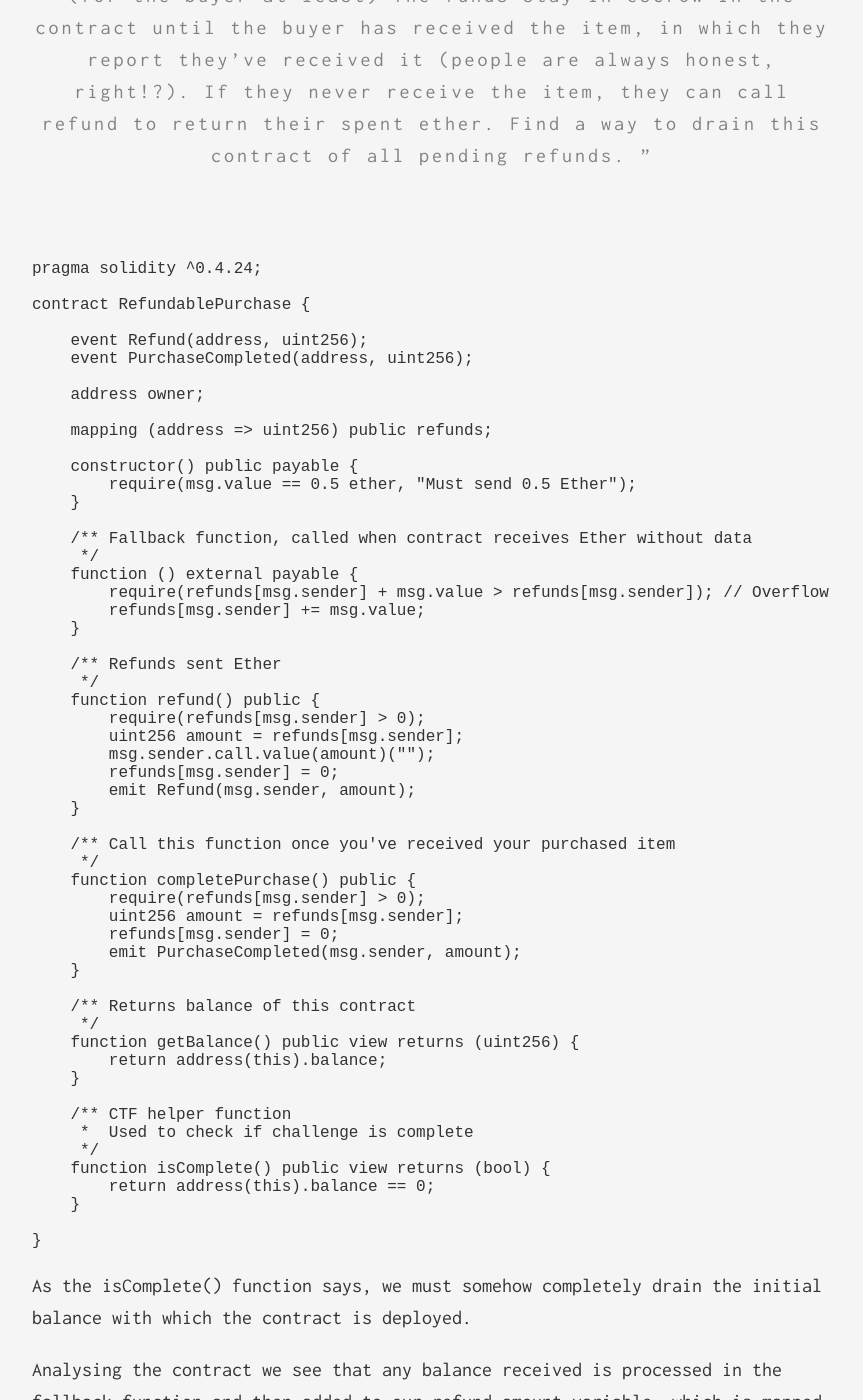
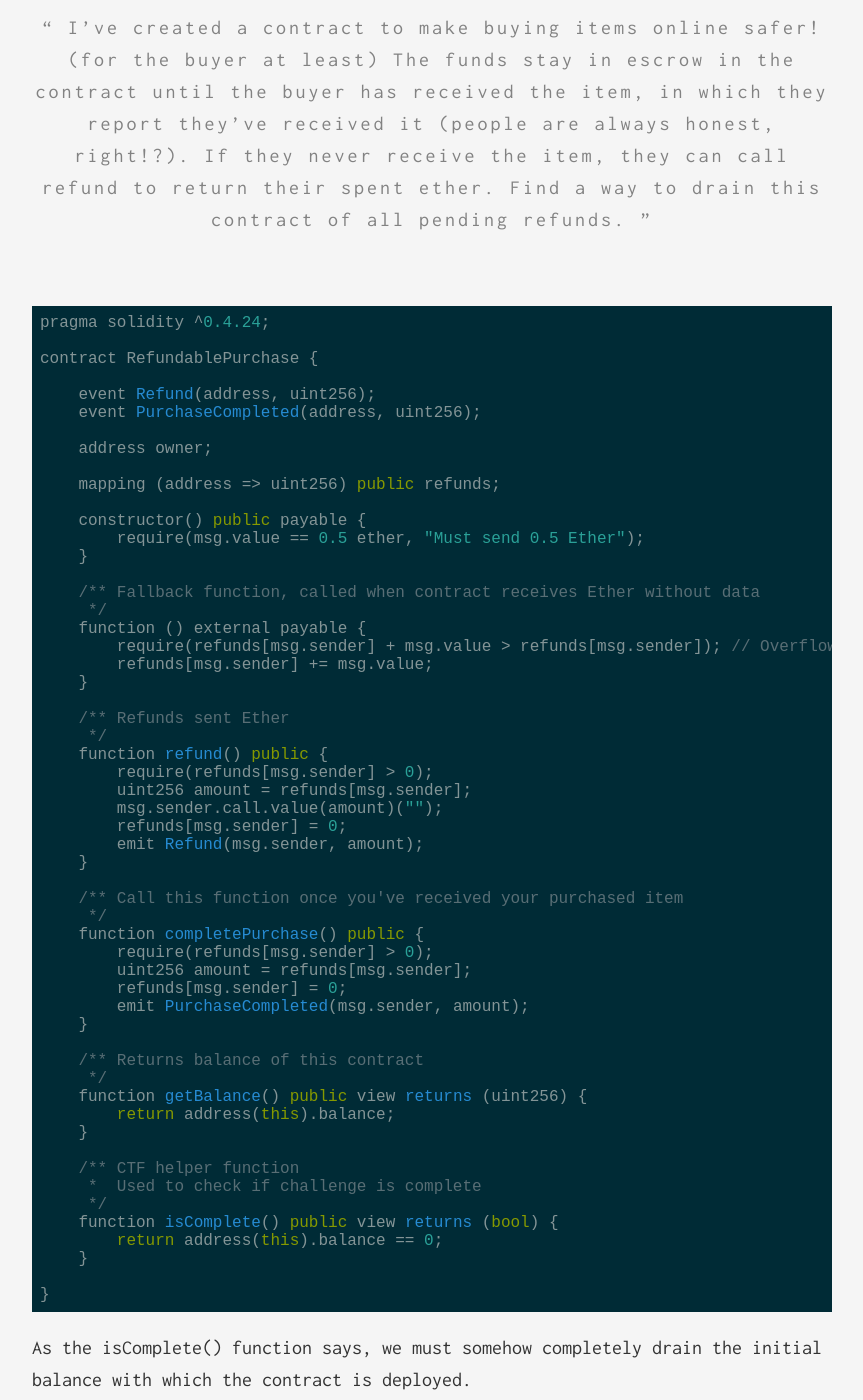
Before and after one commit to born2scan/born2scan.github.io, a Jekyll site: the page built from _posts/2019-04-08-SwampCTF-2019.md, in a window 1280 px wide and 1400 px high, scrolled down 6755 px. Shown: the whole window, without its empty margins (208-1071 px from the left). Built offline with Jekyll 4.4.1, drawn with Linux system fonts in a browser that asks for light colours; some of the changed text lies outside the part shown.

Commit message:
fixed code markup

````diff
--- a/_includes/externals/scripting.html
+++ b/_includes/externals/scripting.html
@@ -1,6 +1,2 @@
 <script src="{{ "/assets/vendor/highlight/highlight.pack.js" | prepend: site.baseurl }}"></script>
-<script src="{{ "/assets/vendor/highlightjs-solidity/solidity.js" | prepend: site.baseurl }}"></script>
-<script>
-	hljs.registerLanguage('solidity', window.hljsDefineSolidity);
-	hljs.initHighlightingOnLoad();
-</script>
+<script>hljs.initHighlightingOnLoad();</script>
--- a/_posts/2019-04-08-SwampCTF-2019.md
+++ b/_posts/2019-04-08-SwampCTF-2019.md
@@ -146,7 +146,7 @@ This first ETH challenge was quite easy even for somebody who never worked with
 
 The vulnerability lied in a [malformed constructor](https://smartcontractsecurity.github.io/SWC-registry/docs/SWC-118):
 
-```solidity
+```
 /* Only called when contract is instantiated */
 function contructor() public payable {
     require(msg.value == 0.5 ether, "Must send 0.5 Ether");
@@ -162,7 +162,7 @@ Having been prepended with the `function` keyword, this was no more a constructo
 
 > Try to guess the random number I chose. I've hashed the value before storing it in the contract so you can't cheat! You'll never figure this one out :)
 
-```solidity
+```
 pragma solidity ^0.4.24;
 
 contract HashSlingingSlasher {
@@ -286,7 +286,7 @@ At first endianness wasn't accounted for in this solution and numbers were only
 >If they never receive the item, they can call refund to return their spent ether.
 >Find a way to drain this contract of all pending refunds.
 
-<pre><code class="solidity">
+```
 pragma solidity ^0.4.24;
 
 contract RefundablePurchase {
@@ -342,7 +342,7 @@ contract RefundablePurchase {
     }
 
 }
-</code></pre>
+```
 
 As the isComplete() function says, we must somehow completely drain the initial balance with which the contract is deployed.
 
@@ -350,7 +350,7 @@ Analysing the contract we see that any balance received is processed in the fall
 Afterward we can either confirm the balance sent (**`completePurchase()`**) or get it back (**`refund()`**).
 
 Examining the refund() function in particular we see there's a vulnerability we can exploit.
-```solidity
+```
 /** Refunds sent Ether
 */
 function refund() public {
@@ -368,7 +368,7 @@ We'll need to write a function that receives balance, sends it to the main contr
 To complete the exploit, only remains to create a fallback function that once again calls the **`refund()`** method.
 
 The fallback function is going to be triggered when in the main contract the balance is sent back through `msg.sender.call.value(amount)("");`. This is where the reentrancy attack occurs because there's a loop that repeats until the balance is drained. One implementation could be as follows:
-```solidity
+```
 pragma solidity ^0.4.24;
 
 import "./RefundablePurchase.sol";
````
Also changed, not shown: .gitmodules.
